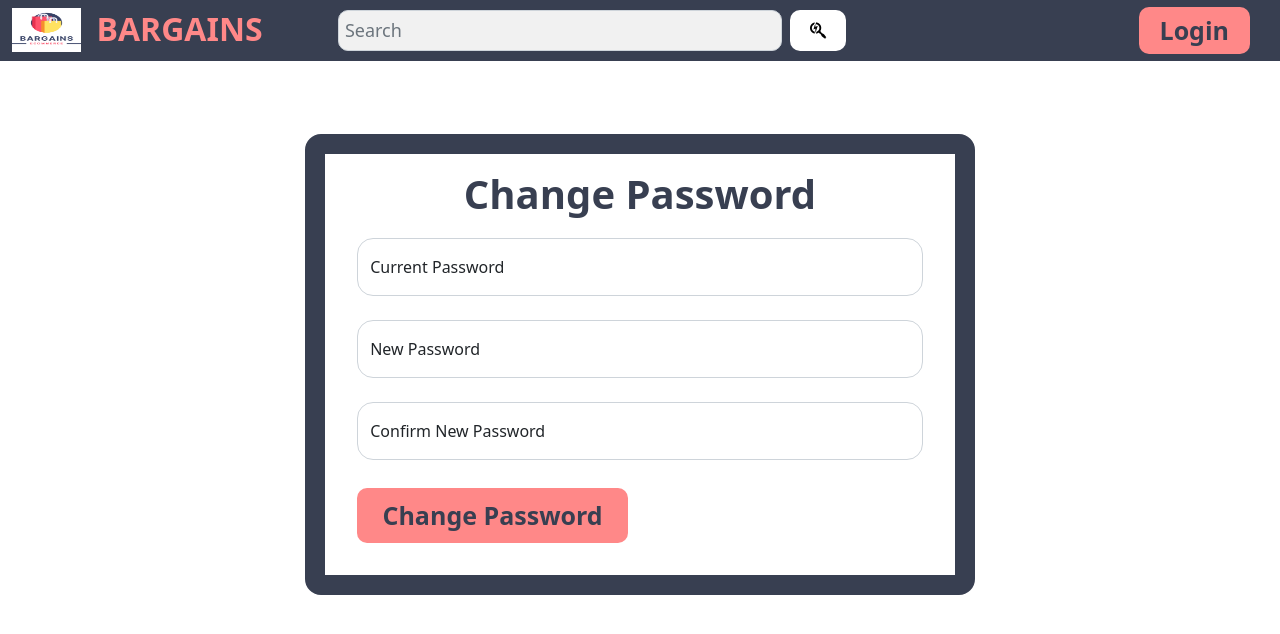
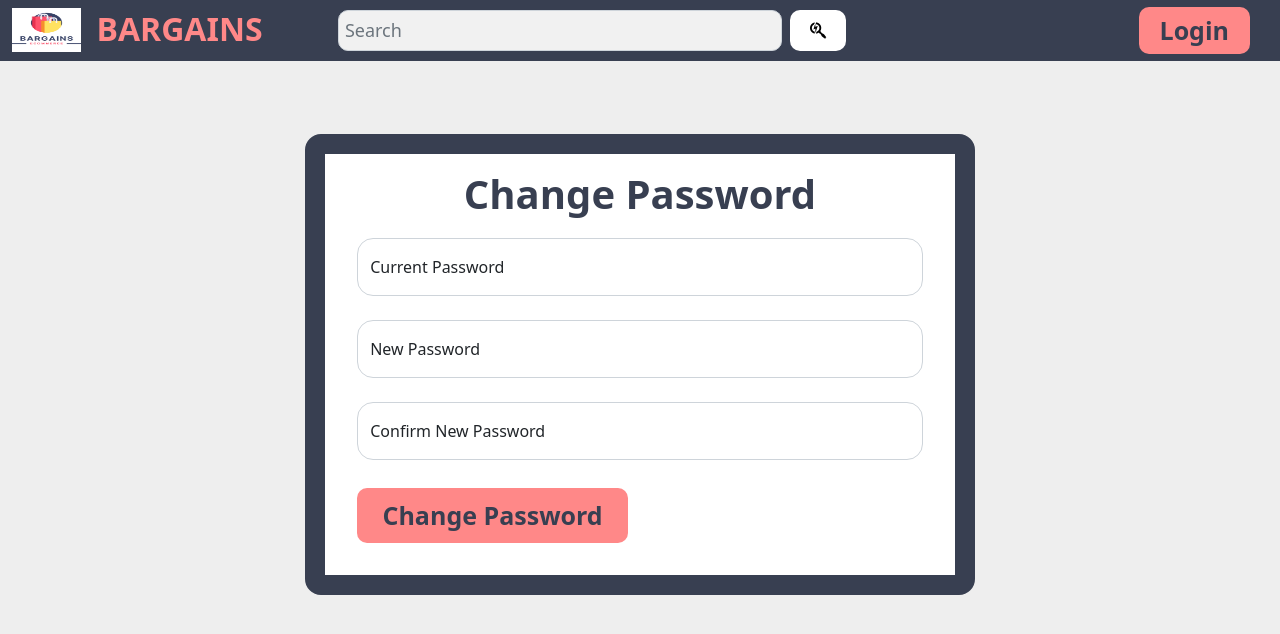
Before and after one commit to Ayush-Bhauwala/OOPS-frontend, a React (Create React App) app: page /changepassword in a window 1280 px wide. Shown: the top 634 px of the page. Built offline with nearby package versions, Linux system fonts and the light colour scheme; no server answers; sample sign-in values are in the browser's storage.

Commit message:
fixed styling of other customer components

```diff
--- a/src/AccountComponents/ChangePassword.js
+++ b/src/AccountComponents/ChangePassword.js
@@ -63,7 +63,7 @@ function ChangePassword() {
           </div>
         </>
       )}
-      <section className="" style={{ maxHeight: "100vh" }}>
+      <div className="" style={{ minHeight: "100vh", backgroundColor: "#eee" }}>
         <div className="container align-items-center">
           <div className="row d-flex justify-content-center align-items-center">
             <div className="col">
@@ -155,7 +155,7 @@ function ChangePassword() {
             </div>
           </div>
         </div>
-      </section>
+      </div>
     </>
   );
 }
--- a/src/CustomerComponents/CategoryItems.js
+++ b/src/CustomerComponents/CategoryItems.js
@@ -22,7 +22,7 @@ function CategoryItems() {
   return (
     <>
       <Header user={role} />
-      <section style={{ backgroundColor: "#eee" }}>
+      <div style={{ backgroundColor: "#eee" }}>
         <div className="pt-3 ms-3" style={{ color: "#383f51" }}>
           <h3>Showing search results for {params.category.toLowerCase()}.</h3>
         </div>
@@ -41,7 +41,7 @@ function CategoryItems() {
             );
           })}
         </div>
-      </section>
+      </div>
     </>
   );
 }
--- a/src/CustomerComponents/ForgotPassword.js
+++ b/src/CustomerComponents/ForgotPassword.js
@@ -30,7 +30,7 @@ function ForgotPassword() {
   };
 
   return (
-    <section className="vh-100 gradient-custom" style={{ maxHeight: "100vh" }}>
+    <div className="vh-100 gradient-custom" style={{ minHeight: "100vh" }}>
       <div className="container align-items-center h-100">
         {Alert && (
           <div
@@ -104,7 +104,7 @@ function ForgotPassword() {
           </div>
         </div>
       </div>
-    </section>
+    </div>
   );
 }
 export default ForgotPassword;
--- a/src/CustomerComponents/SearchResults.js
+++ b/src/CustomerComponents/SearchResults.js
@@ -42,7 +42,7 @@ function SearchResults() {
   return (
     <>
       <Header user={role} />
-      <section style={{ backgroundColor: "#eee" }}>
+      <div style={{ backgroundColor: "#eee", minHeight: "100vh" }}>
         <div className="pt-3 ms-3" style={{ color: "#383f51" }}>
           <h3>Showing search results for {searchInput}.</h3>
         </div>
@@ -75,7 +75,7 @@ function SearchResults() {
             }
           })}
         </div>
-      </section>
+      </div>
     </>
   );
 }
```
